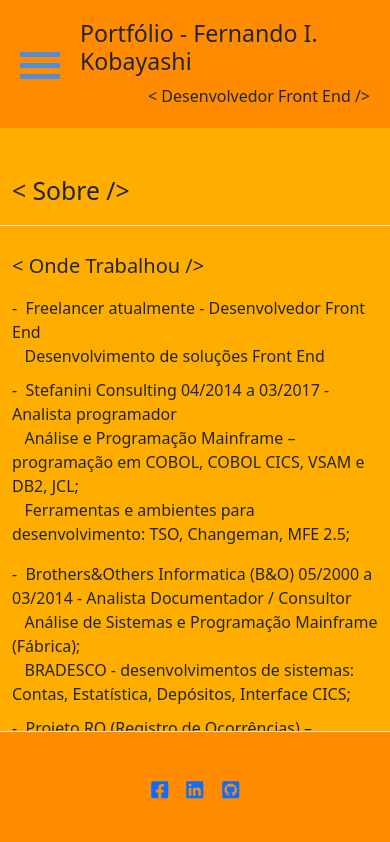
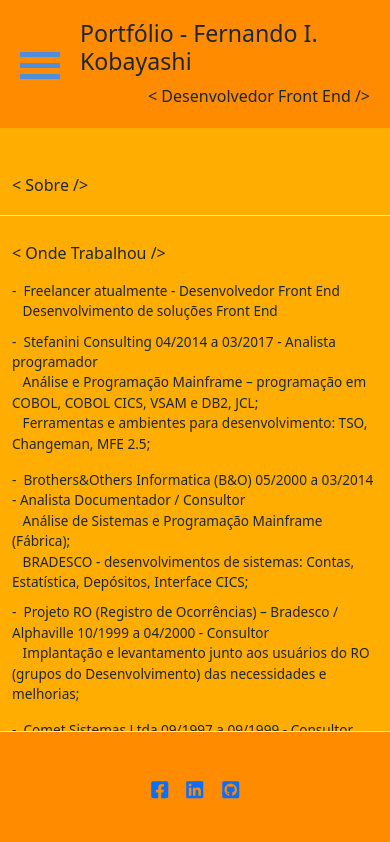
Before and after one commit to fikobayashi/portfolio, a Next.js app: page /components/sobre in a window 390 px wide. Shown: the top 842 px of the page. Built offline with nearby package versions, Linux system fonts and the light colour scheme.

Commit message:
font_size_err

```diff
--- a/pages/api/sendEmail.js
+++ b/pages/api/sendEmail.js
@@ -56,9 +56,9 @@ export default async (req, res) => {
 
   await new Promise((resolve, reject) => {
     // send mail
-    transporter.sendMail(mailData, function(error, info) {
-      if(error) {
-        console.log(error)
+    transporter.sendMail(mailData, function(err, info) {
+      if(err) {
+        console.error(err)
         reject(err)
       } else {
         console.log('passou por aqui', info)
--- a/styles/sobre.css
+++ b/styles/sobre.css
@@ -23,6 +23,17 @@
 
 }
 
+@media (max-width: 425px) {
+
+   div .label-sobre , div .label-onde {
+        font-size: 1rem;
+   }
+
+   p {
+        font-size: 0.85rem;
+   }
+
+}
 @media (max-width: 375px) {
 
    div .label-sobre , div .label-onde {
```
